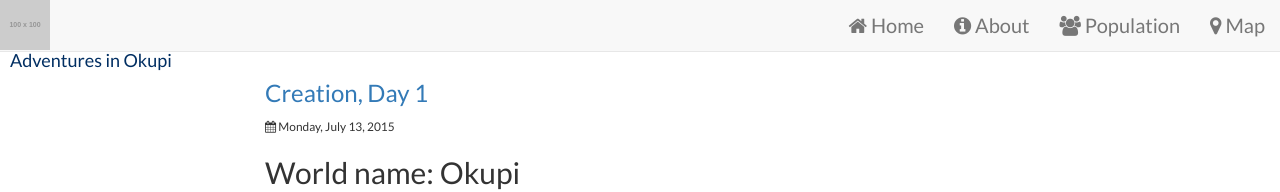
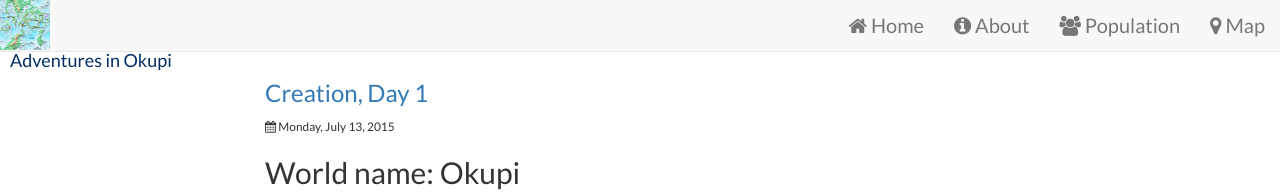
Before and after one commit to okupi/okupi.github.io, a Jekyll site: the page built from index.html, in a window 1280 px wide. Shown: the top 192 px of the page. Built offline with Jekyll 4.4.1, drawn with Linux system fonts in a browser that asks for light colours; nearby versions of some CDN libraries.

Commit message:
Added logo

```diff
--- a/_config.yml
+++ b/_config.yml
@@ -2,7 +2,7 @@
 title: "Adventures in Okupi"
 email: okupi@cxiu.nl
 description: "The most complete history of the world Okupi one will find"
-logo_location: "http://placehold.it/100x100&text=LOGO"
+logo_location: "/assets/img/okupi_logo.png"
 
 #baseurl: "" # the subpath of your site, e.g. /blog/
 #url: "" # the base hostname & protocol for your site
```
Also changed, not shown: assets/img/okupi_logo.png (added).
